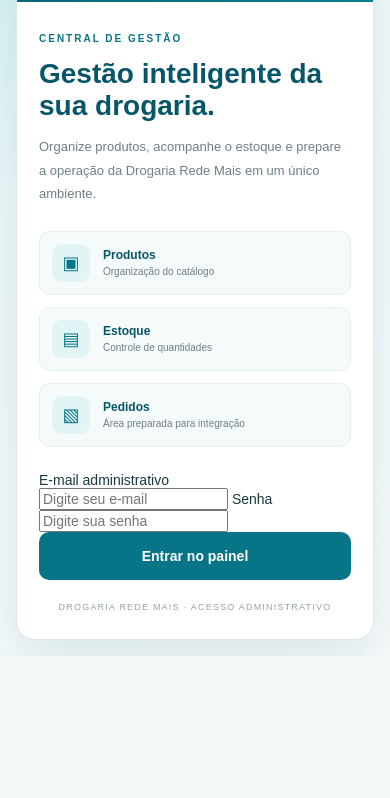
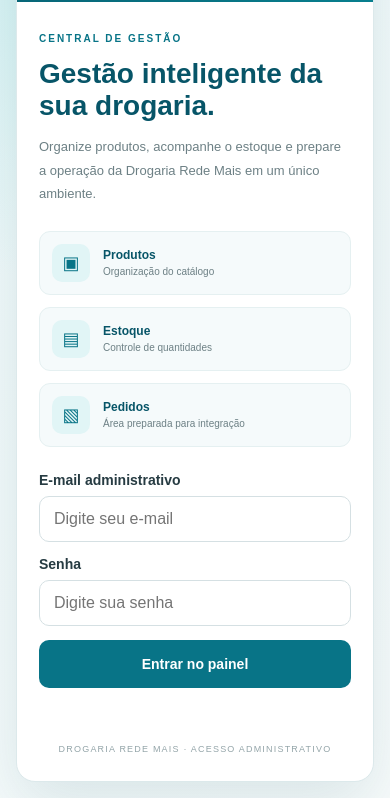
Before and after one commit to maiconlucas093-max/Rede-Mais-Admin, a plain HTML site: page index.html in a window 390 px wide. Shown: the part 189-987 px from the top of the page. Before the commit the page ends 845 px from the top, so only its background shows below. Drawn offline with nearby package versions, Linux system fonts and the light colour scheme.

Commit message:
update style.css

```diff
--- a/css/style.css
+++ b/css/style.css
@@ -613,3 +613,97 @@
     width: 100%;
   }
 }
+/* FORMULÁRIO DE LOGIN ADMINISTRATIVO */
+
+.login-form {
+  display: flex;
+  flex-direction: column;
+  gap: 16px;
+  width: 100%;
+  max-width: 420px;
+  margin: 28px auto 12px;
+  text-align: left;
+}
+
+.login-field {
+  display: flex;
+  flex-direction: column;
+  gap: 8px;
+  color: #263b42;
+  font-size: 14px;
+  font-weight: 600;
+}
+
+.login-field input {
+  width: 100%;
+  min-height: 48px;
+  padding: 12px 14px;
+  border: 1px solid #d5e0e3;
+  border-radius: 10px;
+  background: #fff;
+  color: #24363b;
+  font: inherit;
+  font-weight: 400;
+  outline: none;
+  box-sizing: border-box;
+}
+
+.login-field input:focus {
+  border-color: #087487;
+  box-shadow: 0 0 0 3px rgba(8, 116, 135, 0.12);
+}
+
+.login-form .btn {
+  width: 100%;
+  min-height: 48px;
+  cursor: pointer;
+}
+
+.login-form .btn:disabled {
+  opacity: 0.65;
+  cursor: wait;
+}
+
+.login-feedback {
+  min-height: 20px;
+  margin: 0;
+  color: #b42318;
+  font-size: 13px;
+  line-height: 1.5;
+  text-align: center;
+  overflow-wrap: anywhere;
+}
+
+.topbar-right {
+  display: flex;
+  align-items: center;
+  gap: 12px;
+}
+
+.topbar-right .btn {
+  min-height: 36px;
+  padding: 8px 14px;
+}
+
+@media (max-width: 480px) {
+  .login-form {
+    margin-top: 22px;
+    gap: 14px;
+  }
+
+  .login-field input {
+    min-height: 46px;
+    font-size: 16px;
+  }
+
+  .topbar-right {
+    gap: 7px;
+  }
+
+  .topbar-right .admin-label {
+    max-width: 110px;
+    overflow: hidden;
+    text-overflow: ellipsis;
+    white-space: nowrap;
+  }
+}
```
